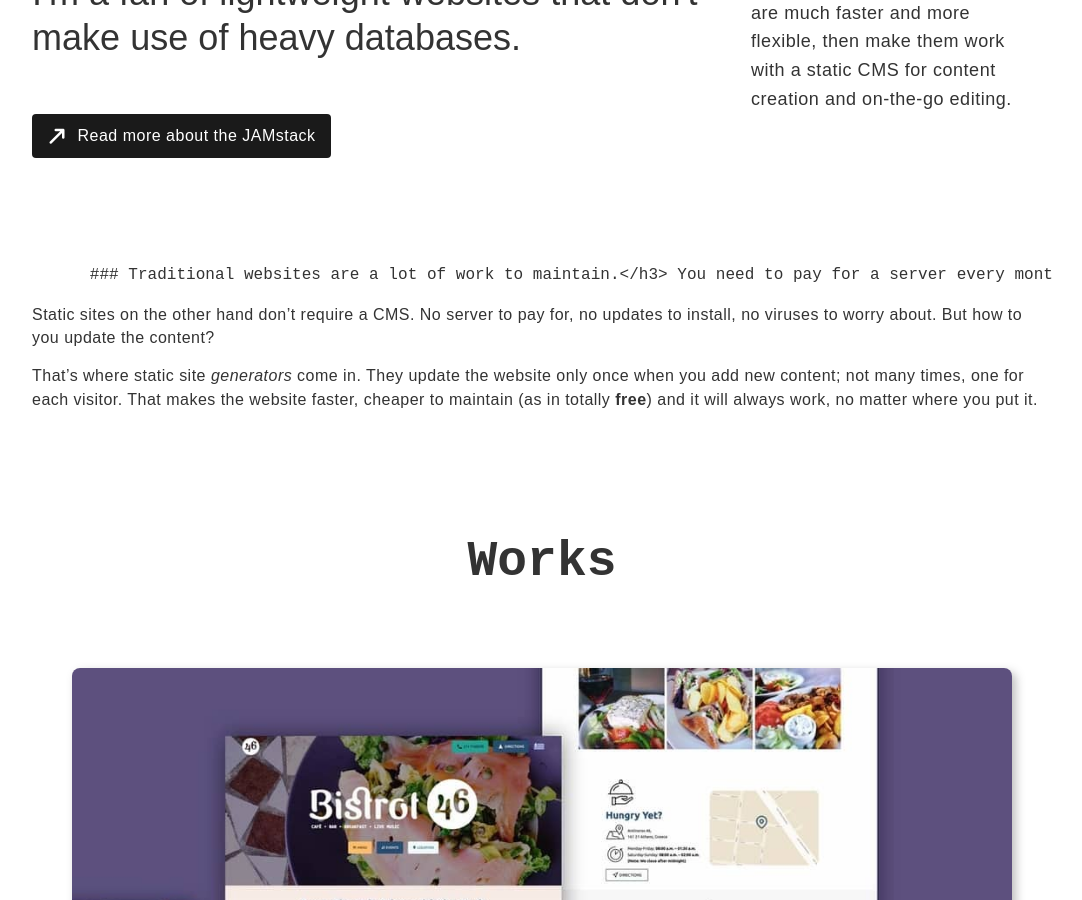
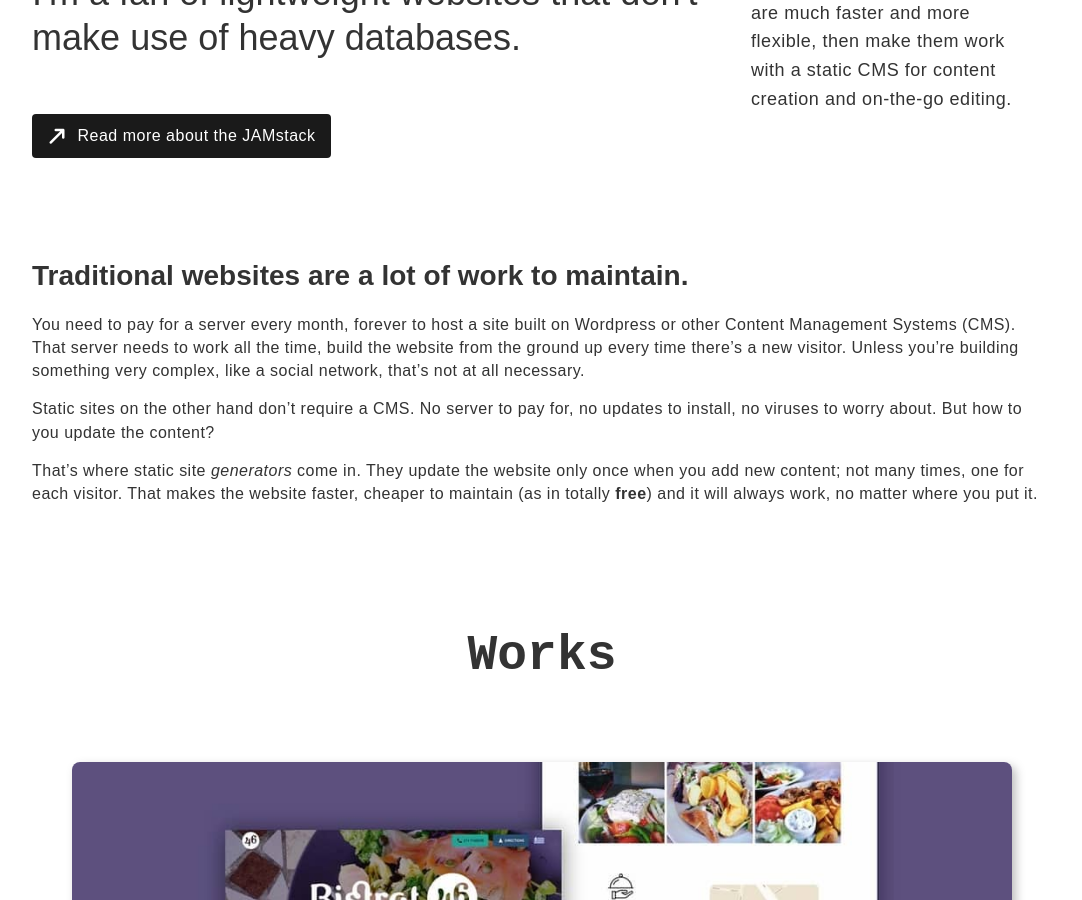
Before and after one commit to anna-filou/2019-portfolio, a Jekyll site: the page built from en/work/websites.html, in a window 1280 px wide and 900 px high, scrolled down 442 px. Shown: the whole window, without its empty margins (98-1180 px from the left). Built offline with Jekyll 4.4.1, drawn with Linux system fonts in a browser that asks for light colours.

```diff
--- a/_includes/text/websites.md
+++ b/_includes/text/websites.md
@@ -1,4 +1,5 @@
-### Traditional websites are a lot of work to maintain.</h3>
+
+### Traditional websites are a lot of work to maintain.
 You need to pay for a server every month, forever to host a site built on Wordpress or other Content Management Systems (CMS). That server needs to work all the time, build the website from the ground up every time there's a new visitor. Unless you're building something very complex, like a social network, that's not at all necessary.
 
 Static sites on the other hand don't require a CMS. No server to pay for, no updates to install, no viruses to worry about. But how to you update the content?
```
